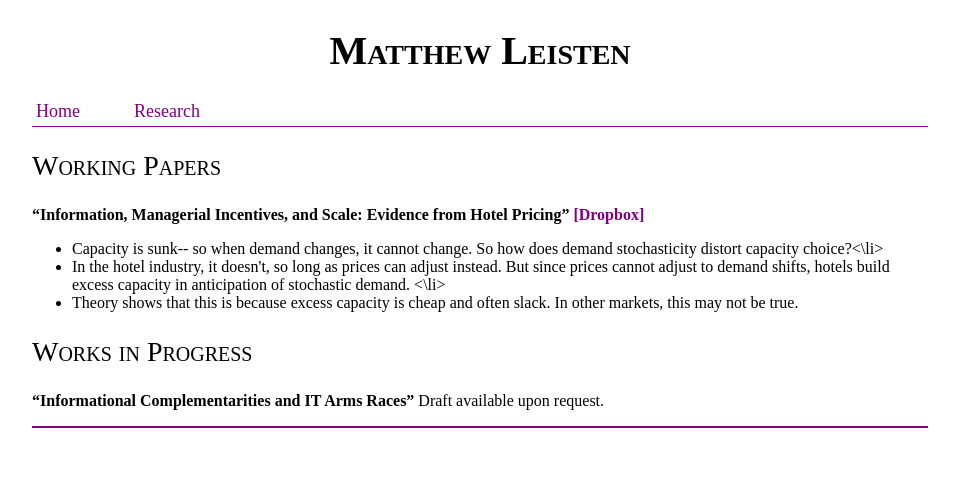
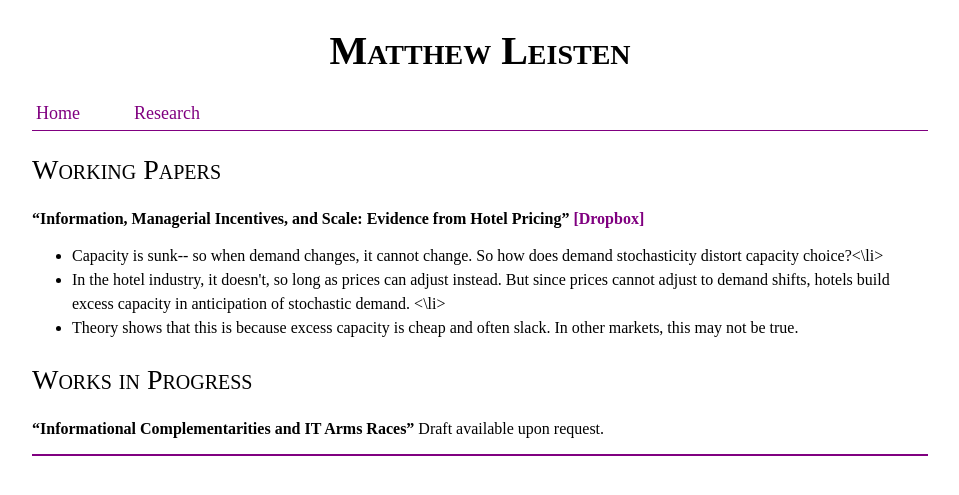
Before and after one commit to mleisten/mleisten.github.io, a Jekyll site: the page Research/index.html, which Jekyll copies as it is, in a window 1280 px wide. Shown: the top 495 px of the page, without its empty margins (160-1119 px from the left). Built offline with Jekyll 4.4.1, drawn with Linux system fonts in a browser that asks for light colours.

Commit message:
Update index.html

```diff
--- a/Research/index.html
+++ b/Research/index.html
@@ -7,6 +7,9 @@ body {width: 70%;
     margin: auto;}
 nav {border-bottom: 1px solid purple;
 }
+ul {
+	line-height: 150%;
+	}
 nav ul, footer ul {
     font-family:'Times New Roman', 'Times', 'Serif';
     padding: 0px;
```
